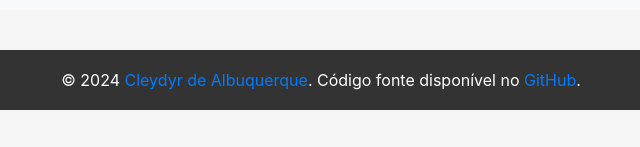
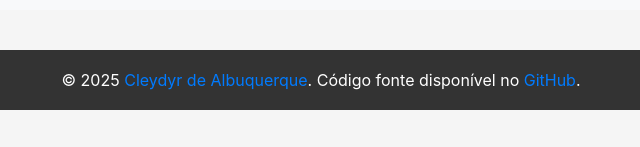
Before and after one commit to cleydyr/cutter-sanborn-js, a website built with webpack: page docs/index.html in a window 1280 px wide. Shown: the part 1191-1338 px from the top of the page, 319-959 px from the left. Built offline with nearby package versions, Linux system fonts and the light colour scheme.

Commit message:
fix: correct copyright year

```diff
--- a/docs/index.html
+++ b/docs/index.html
@@ -422,7 +422,7 @@
 
   <footer>
     <div class="container">
-      <p>&copy; 2024 <a href="https://github.com/cleydyr" target="_blank" rel="noopener">Cleydyr de Albuquerque</a>.
+      <p>&copy; 2025 <a href="https://github.com/cleydyr" target="_blank" rel="noopener">Cleydyr de Albuquerque</a>.
         Código fonte disponível no <a href="https://github.com/cleydyr/cutter-sanborn-js" target="_blank"
           rel="noopener">GitHub</a>.</p>
     </div>
```
